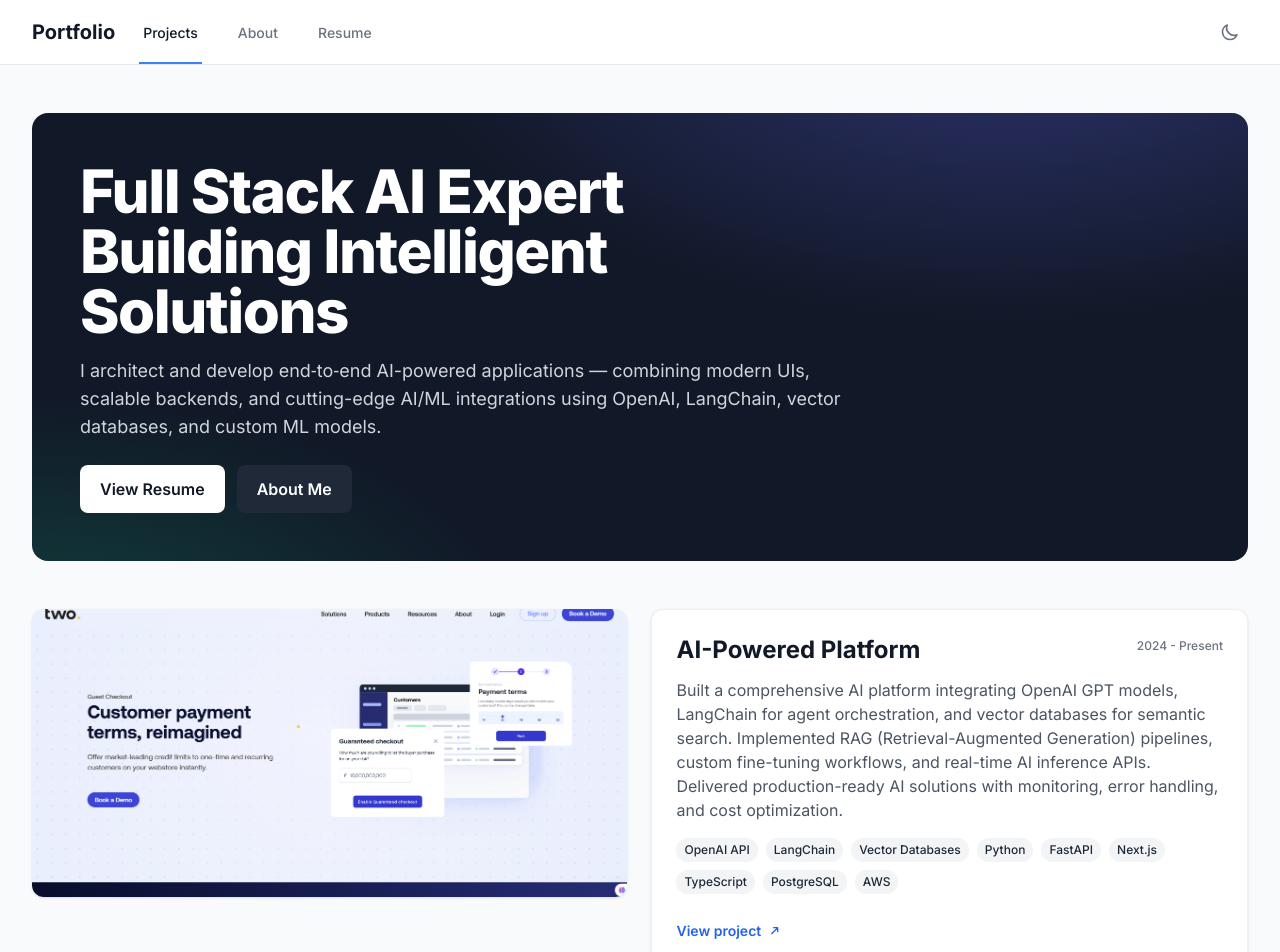
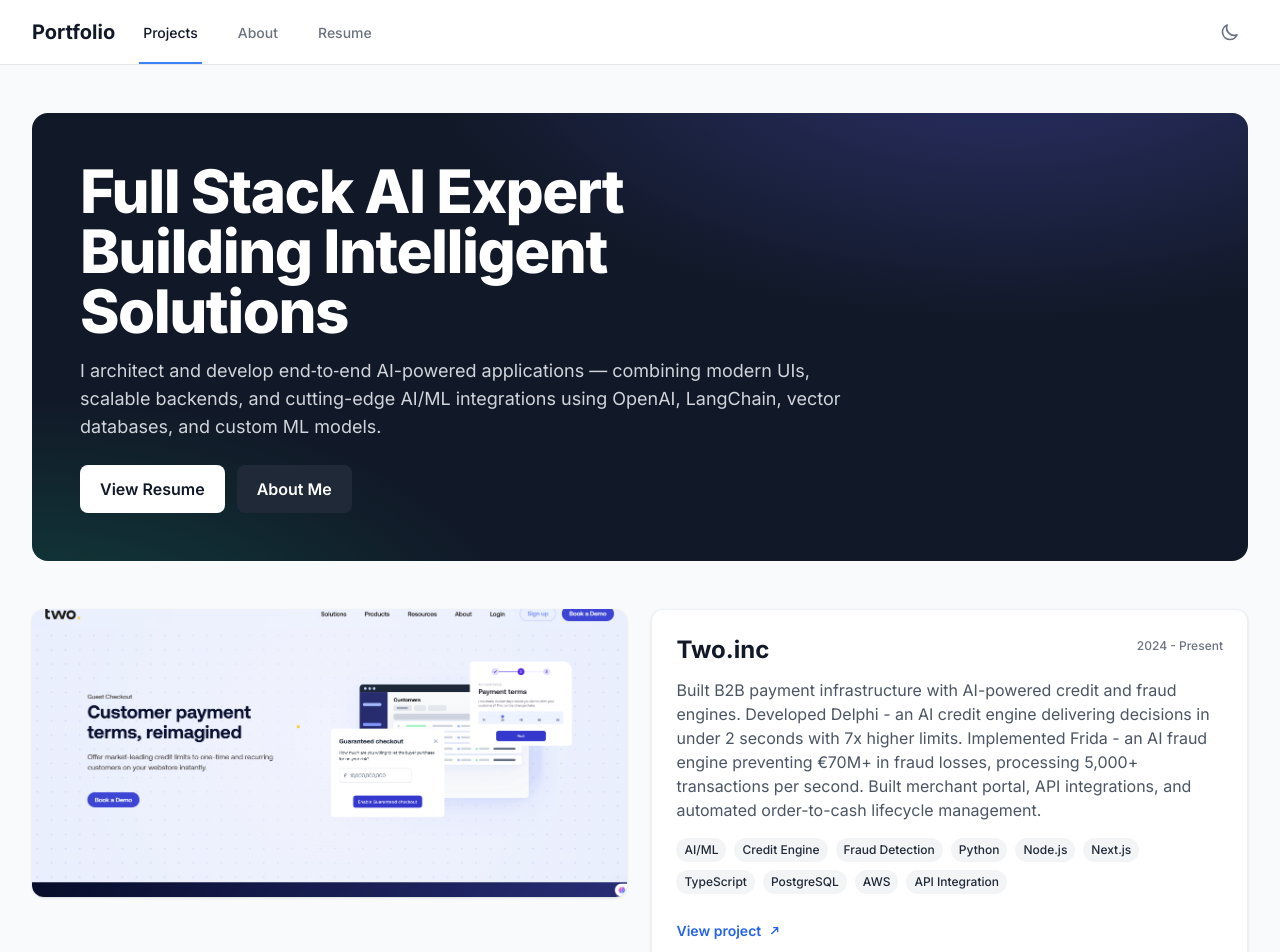
Before and after one commit to braveheart-star/daves-piedad, a Next.js app: page / in a window 1280 px wide. Shown: the top 952 px of the page. Built offline with nearby package versions, Linux system fonts and the light colour scheme.

Commit message:
Update projects page: Add Two.inc project with AI credit and fraud engines

```diff
--- a/src/app/page.tsx
+++ b/src/app/page.tsx
@@ -4,12 +4,12 @@
 export default function Home() {
   const projects = [
     {
-      title: 'AI-Powered Platform',
+      title: 'Two.inc',
       period: '2024 - Present',
-      description: 'Built a comprehensive AI platform integrating OpenAI GPT models, LangChain for agent orchestration, and vector databases for semantic search. Implemented RAG (Retrieval-Augmented Generation) pipelines, custom fine-tuning workflows, and real-time AI inference APIs. Delivered production-ready AI solutions with monitoring, error handling, and cost optimization.',
-      technologies: ['OpenAI API', 'LangChain', 'Vector Databases', 'Python', 'FastAPI', 'Next.js', 'TypeScript', 'PostgreSQL', 'AWS'],
+      description: 'Built B2B payment infrastructure with AI-powered credit and fraud engines. Developed Delphi - an AI credit engine delivering decisions in under 2 seconds with 7x higher limits. Implemented Frida - an AI fraud engine preventing €70M+ in fraud losses, processing 5,000+ transactions per second. Built merchant portal, API integrations, and automated order-to-cash lifecycle management.',
+      technologies: ['AI/ML', 'Credit Engine', 'Fraud Detection', 'Python', 'Node.js', 'Next.js', 'TypeScript', 'PostgreSQL', 'AWS', 'API Integration'],
       image: '/images/projects/Two AI.png',
-      url: '#',
+      url: 'https://www.two.inc/',
     },
     {
       title: 'PillarMarkets.com',
```
